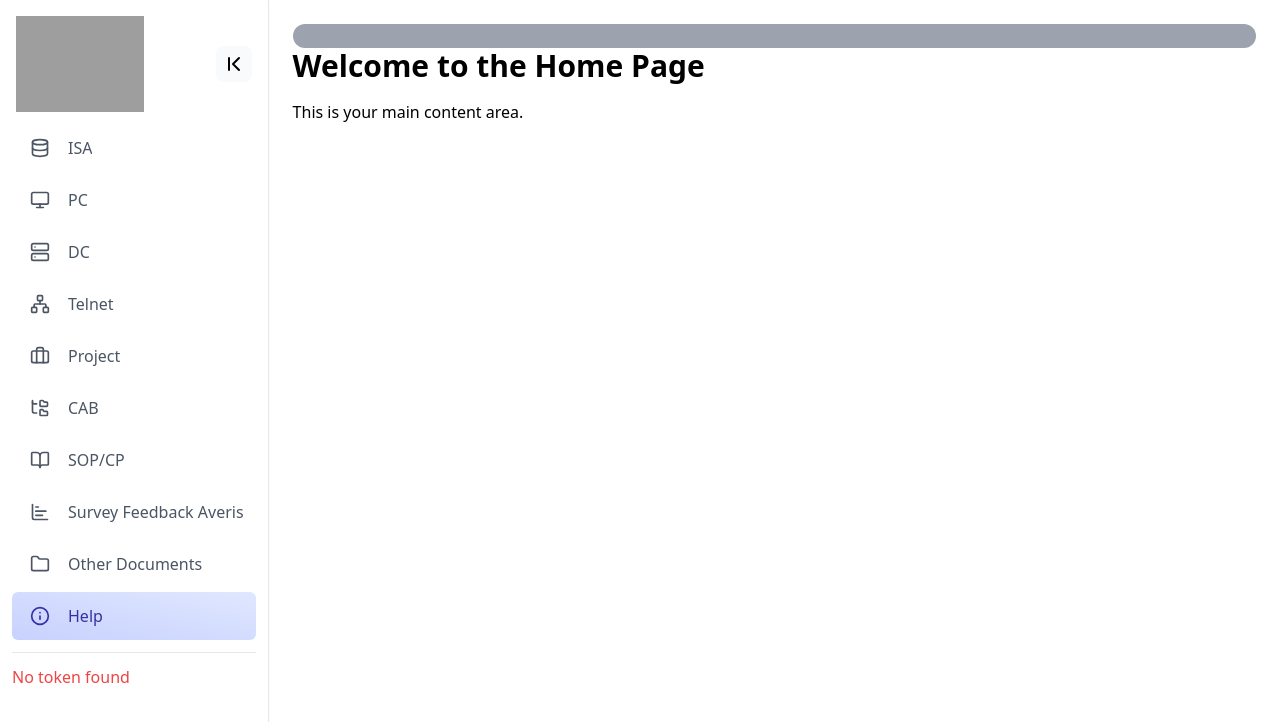
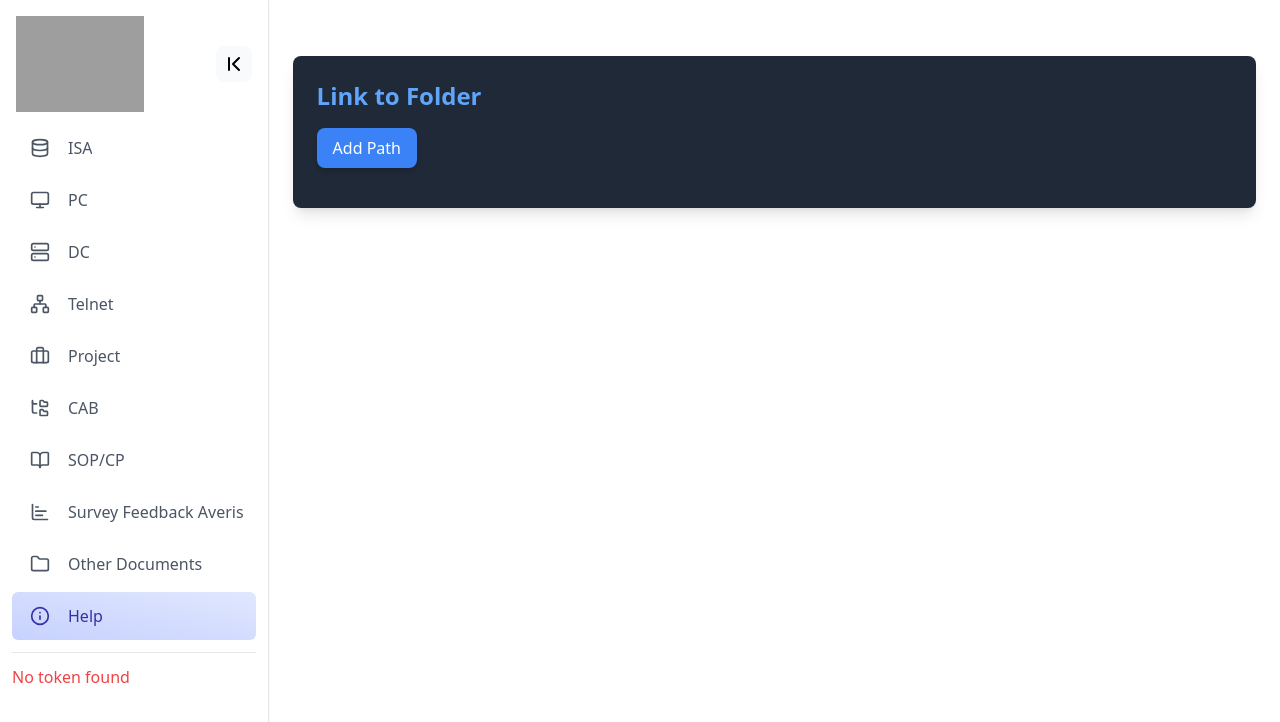
Before and after one commit to abdlrhmnrsyd/inventory, a React (Vite) app in the folder client/: page /help in a window 1280 px wide. Shown: the top 722 px of the page. Built offline with nearby package versions, Linux system fonts and the light colour scheme; grey boxes are pictures that could not be loaded.

Commit message:
update bug bagian edit data complit

```diff
--- a/client/src/Content/help/Help.jsx
+++ b/client/src/Content/help/Help.jsx
@@ -4,6 +4,8 @@ import { Info, Database, Monitor, Server, Network, Briefcase, FolderTree, BookOp
 import Sidebar, { SidebarItem } from "../../components/Sidebar";
 import Navbar from "../../components/Navbar"; // Import Navbar
 import ProfileCard from '../../components/ProfileCard';
+import LinktoFolder from '../../components/LinktoFolder';
+
 
 function HelpComponent() {
   return (
@@ -54,11 +56,7 @@ function HelpComponent() {
         </Sidebar>
 
         <div className="flex-1 p-6 main-content">
-          <Navbar />
-          <div className="content">
-            <h1 className="text-3xl font-bold">Welcome to the Home Page</h1>
-            <p className="mt-4">This is your main content area.</p>
-          </div>
+          <LinktoFolder />
         </div>
       </div>
     </>
--- a/client/src/Content/isa/VendorRepair/VendorRepair.jsx
+++ b/client/src/Content/isa/VendorRepair/VendorRepair.jsx
@@ -150,9 +150,12 @@ const VendorRepairComponent = () => {
   const handleSubmit = async (e) => {
     e.preventDefault();
 
-    const isDuplicateTicketNumber = ticket_number.some((pc) => vendorRepair.ticket_number === form.ticket_number);
+    const isDuplicateTicketNumber = vendorRepair.some(
+      (repair) => repair.ticket_number === form.ticket_number && repair.id !== form.id
+    );
+
     if (isDuplicateTicketNumber) {
-      showAlert("already exists. Please enter a unique IP address.");
+      showAlert("Ticket Number already exists. Please enter a unique Ticket Number.");
       return;
     }
 
--- a/client/src/Content/pc/Pc.jsx
+++ b/client/src/Content/pc/Pc.jsx
@@ -139,19 +139,20 @@ const PcComponent = () => {
     }
   };
 
-  const handleSubmit = async (e) => {
-    e.preventDefault();
+    const handleSubmit = async (e) => {
+      e.preventDefault();
 
     // Check for duplicate IP address
-    const isDuplicateIP = pcs.some((pc) => pc.ip_address === form.ip_address);
+    const isDuplicateIP = pcs.some((pc) => pc.ip_address === form.ip_address && pc.id !== form.id);
     if (isDuplicateIP) {
       showAlert("IP address already exists. Please enter a unique IP address.");
       return;
     }
 
+
     // Check for duplicate IP address
     const isDuplicateMAC = pcs.some(
-      (pc) => pc.mac_address === form.mac_address
+      (pc) => pc.mac_address === form.mac_address && pc.id !== form.id
     );
     if (isDuplicateMAC) {
       showAlert(
--- a/client/src/components/LinktoFolder.jsx
+++ b/client/src/components/LinktoFolder.jsx
@@ -5,12 +5,13 @@ import { Trash2, Eye, Info, ArrowLeft, Folder, Home } from "lucide-react"; // Im
 
 function LinktoFolder() {
   const [folderPath, setFolderPath] = useState("");
+  const [folderTitle, setFolderTitle] = useState("");
   const [savedPaths, setSavedPaths] = useState([]);
   const [folderContents, setFolderContents] = useState({ files: [], folders: [] });
   const [isViewingContents, setIsViewingContents] = useState(false);
-  const [folderTitle, setFolderTitle] = useState("");
   const [currentPath, setCurrentPath] = useState("");
   const [pathHistory, setPathHistory] = useState([]); // New state to track path history
+  const [isFormVisible, setIsFormVisible] = useState(false); // New state to control form visibility
 
   useEffect(() => {
     const loadedPaths = JSON.parse(localStorage.getItem("savedPaths") || "[]");
@@ -127,6 +128,13 @@ function LinktoFolder() {
       <h2 className="mb-4 text-2xl font-semibold text-blue-400">
         Link to Folder
       </h2>
+      <button
+        onClick={() => setIsFormVisible(!isFormVisible)}
+        className="px-4 py-2 mb-4 text-white transition-colors bg-blue-500 rounded-lg shadow-md hover:bg-blue-600 hover:shadow-lg"
+      >
+        {isFormVisible ? "Hide Add Path Form" : "Add Path"}
+      </button>
+      {isFormVisible && (
         <div className="flex flex-col space-y-4">
           <input
             type="text"
@@ -155,6 +163,7 @@ function LinktoFolder() {
             Get Folder Contents
           </button>
         </div>
+      )}
 
       {savedPaths.length > 0 && (
   <div className="p-6 mt-4 bg-gray-700 rounded-lg"> {/* Increased padding */}
```
Lines whose indentation alone changed are shown as unchanged.
